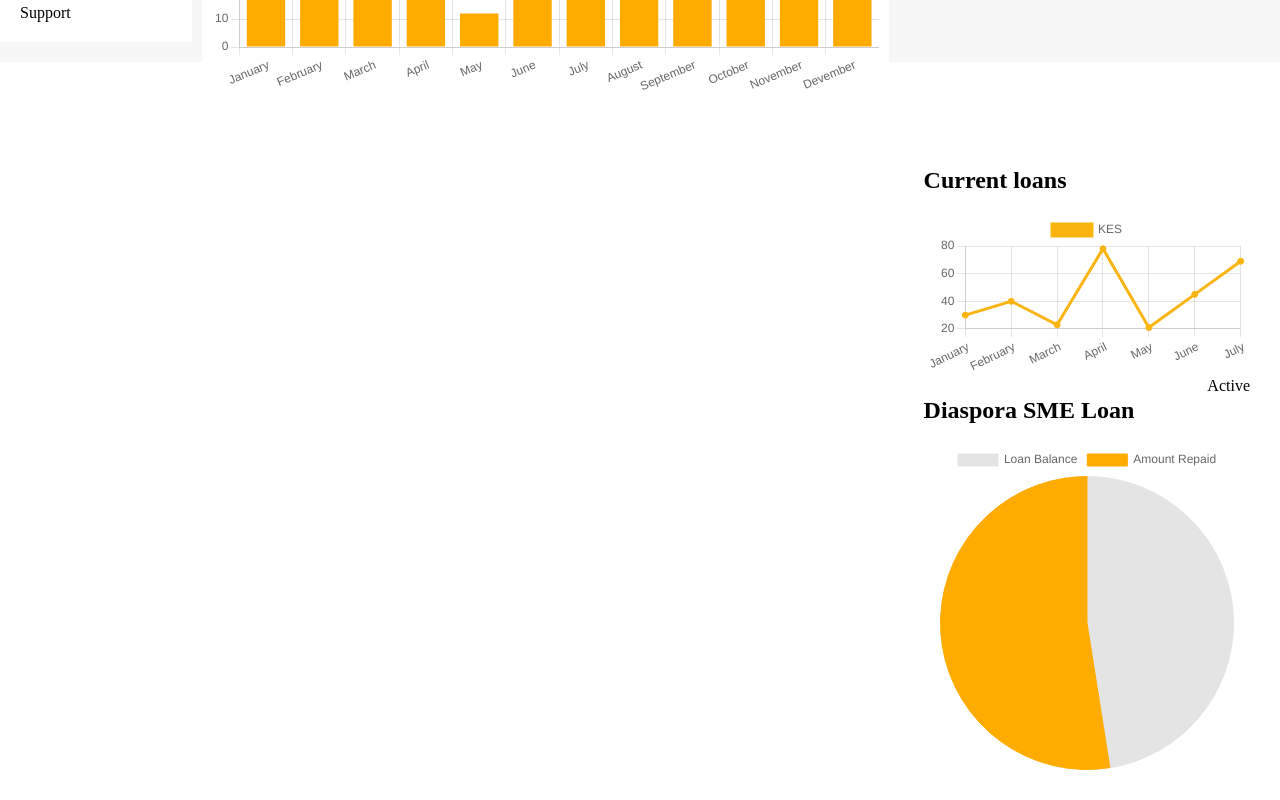
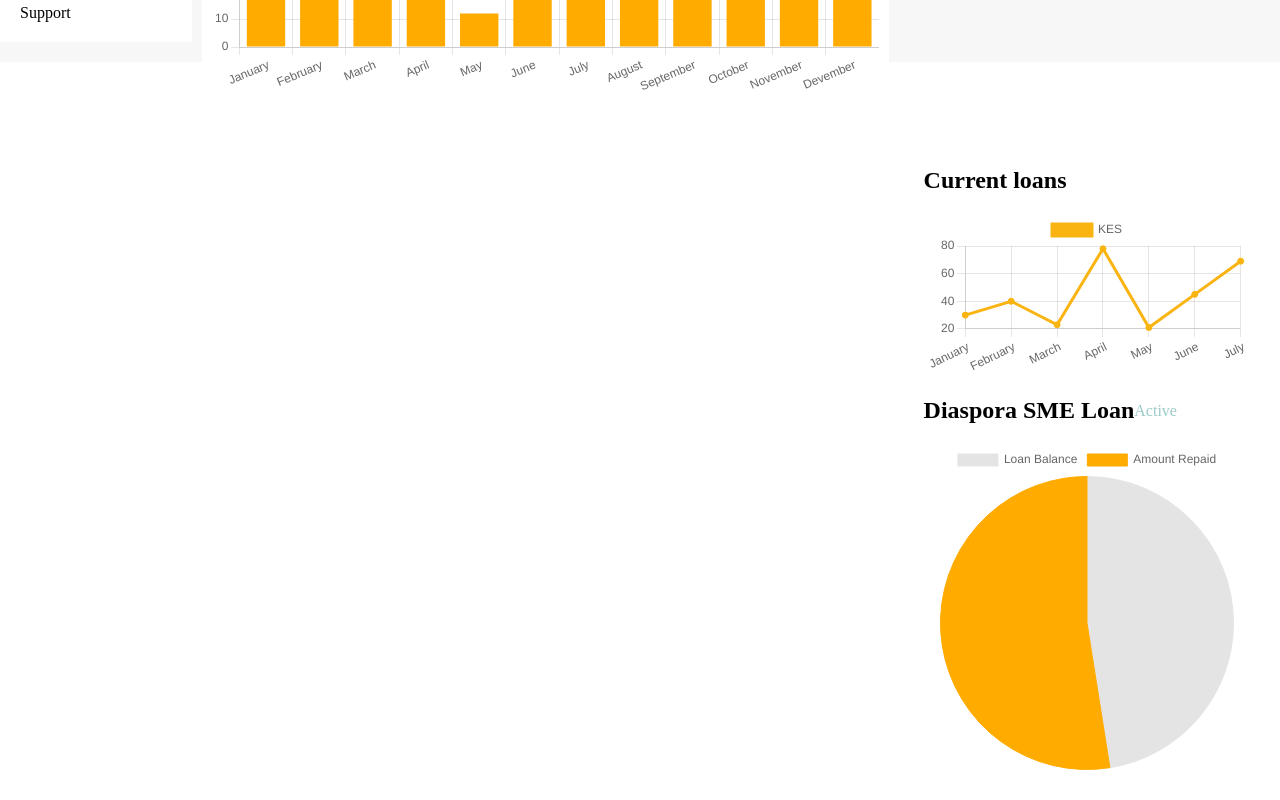
Before and after one commit to kengeene/melanin_react_app, a React (Create React App) app: page / in a window 1280 px wide. Shown: the part 661-1461 px from the top of the page. Built offline with nearby package versions, Linux system fonts and the light colour scheme; no server answers; what @fortawesome/fontawesome would draw is missing.

Commit message:
Styling for right bar

```diff
--- a/src/components/Funding/components/CurrentLoans/PieChart.js
+++ b/src/components/Funding/components/CurrentLoans/PieChart.js
@@ -8,7 +8,7 @@ export const data = {
   labels: ['Loan Balance', 'Amount Repaid'],
   datasets: [
     {
-      label: '# of Votes',
+      label: 'Loan Amounts',
       data: [1900000, 2100000],
       backgroundColor: [
         '#e4e4e4',
--- a/src/components/Funding/components/CurrentLoans/index.js
+++ b/src/components/Funding/components/CurrentLoans/index.js
@@ -9,9 +9,9 @@ const CurrentLoans = () => {
                 <LineChart/>
             </div>
             <div>
-              <div style={{display: 'block'}}>
+              <div style={{display: 'inline-flex', alignItems: 'center'}}>
                 <h2 style={{display: 'inline-block'}}>Diaspora SME Loan</h2>
-                <span style={{display: 'inline-block', float: 'right'}}>Active</span>
+                <span style={{display: 'inline-block', float: 'right', color: '#9bcbc9'}}>Active</span>
               </div>
               <PieChart/>
             </div>
```
